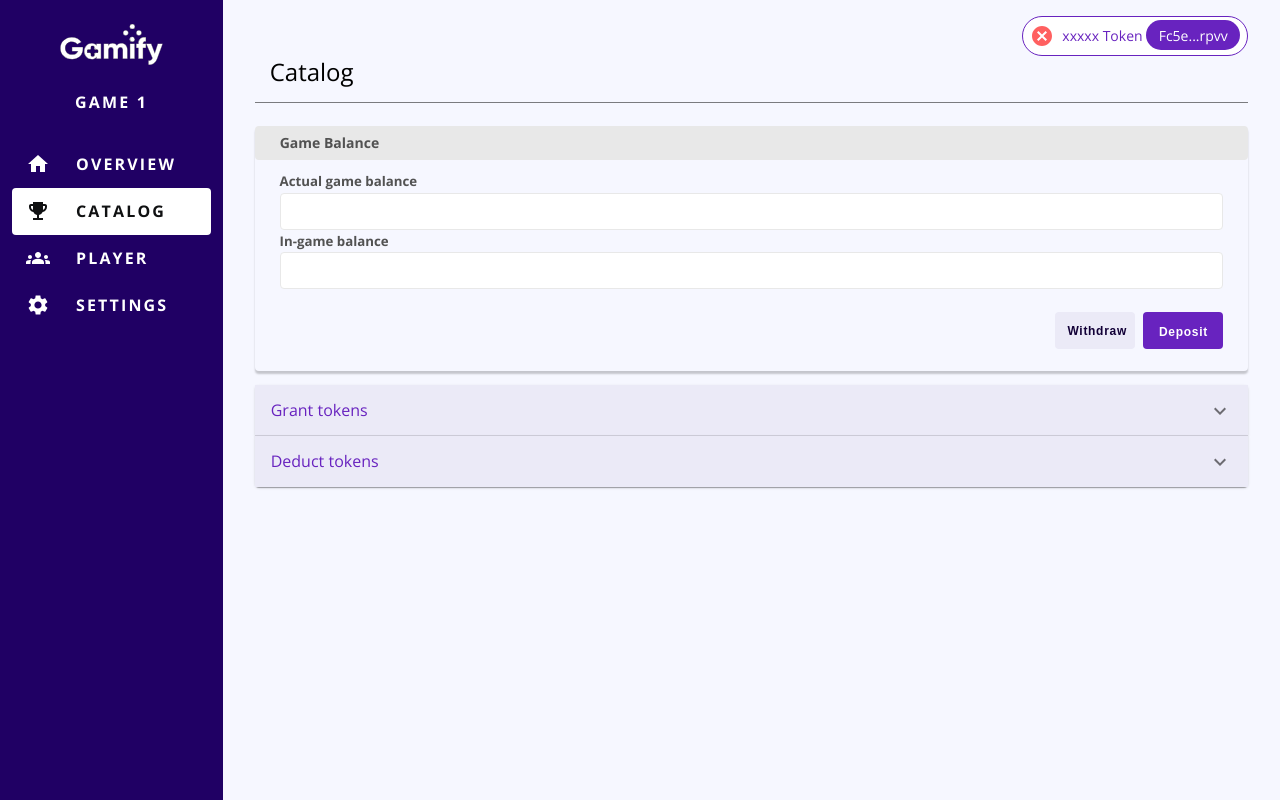
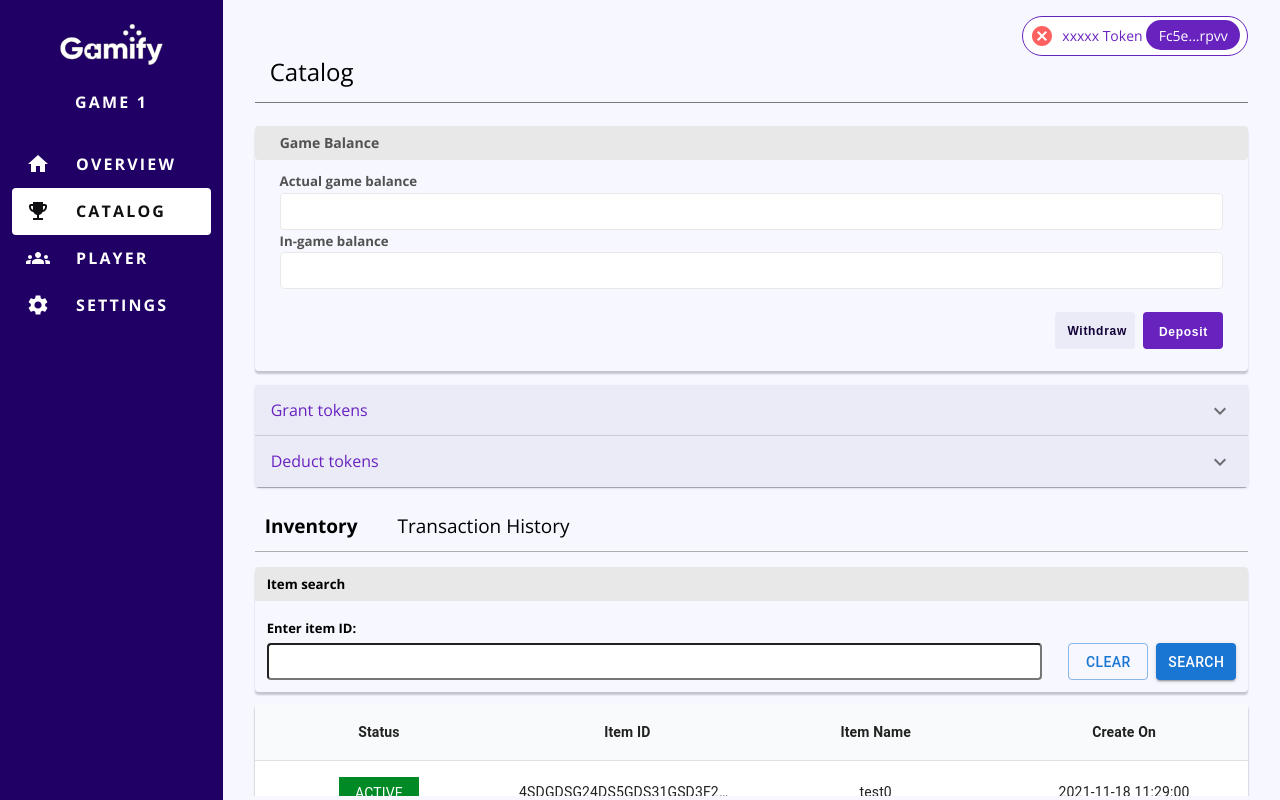
Before and after one commit to Sotatek-NguyenNguyen/gaming-adminpage, a Next.js app: page /catalog in a window 1280 px wide. Built offline with nearby package versions, Linux system fonts and the light colour scheme.

Commit message:
add inventory and transaction history into page catalog

```diff
--- a/pages/catalog/index.js
+++ b/pages/catalog/index.js
@@ -5,11 +5,19 @@ import Button from "../../components/UI/Button.js";
 import SimpleAccordion from "../../components/UI/Accordion";
 import Modal from "../../components/UI/Modal.js";
 
+import Inventory from '../../components/playerTransaction/inventory';
+import TransactionsHistory from '../../components/playerTransaction/transactionsHistory';
+
 function CatalogPage() {
   const [showDepositModal, setShowDepositModal] = useState(false);
   const [showWithdrawModal, setShowWithdrawModal] = useState(false);
   const [showGrantTokenModal, setShowGrantTokenModal] = useState(false);
   const [showDeductTokenModal, setShowDeductTokenModal] = useState(false);
+  const [tab, setTab] = useState('inventory');
+
+  const changeTab = (tab) => () => {
+    setTab(tab);
+  }
 
   const handleCloseModal = () => {
     setShowDepositModal(false);
@@ -125,6 +133,20 @@ function CatalogPage() {
       </div>
       <SimpleAccordion onGrantToKenSubmit={() => setShowGrantTokenModal(true)}
       onDeductTokenSubmit={() => setShowDeductTokenModal(true)} />
+
+      <section className='player__info container--custom'>
+        <div className='info__tabs'>
+          <p onClick={changeTab('inventory')}
+             style={{ fontWeight: tab === 'inventory' ? 700 : 400 }}
+          > Inventory </p>
+          <p onClick={changeTab('transactionHistory')}
+             style={{ fontWeight: tab === 'transactionHistory' ? 700 : 400 }}
+          > Transaction History </p>
+        </div>
+        <div>
+          {tab === 'inventory' ? <Inventory /> : <TransactionsHistory />}
+        </div>
+      </section>
     </div>
   );
 }
```
